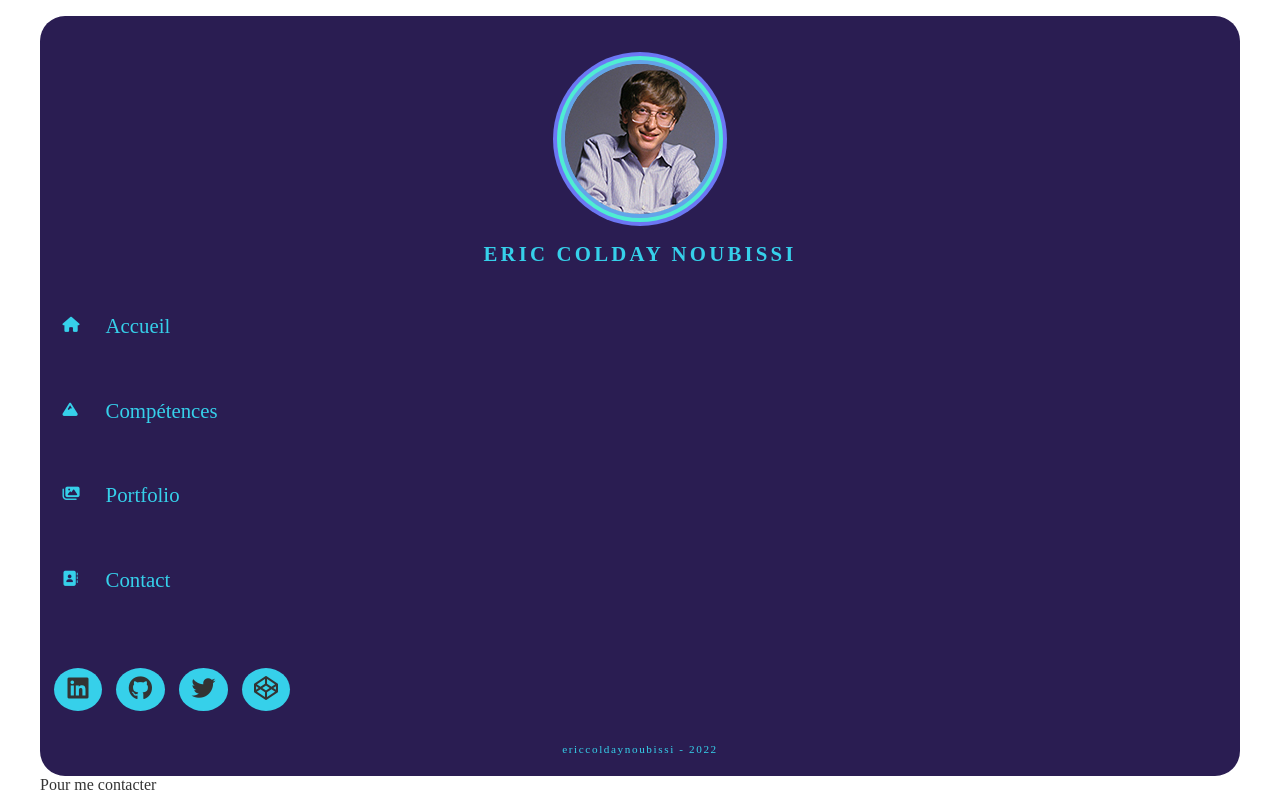
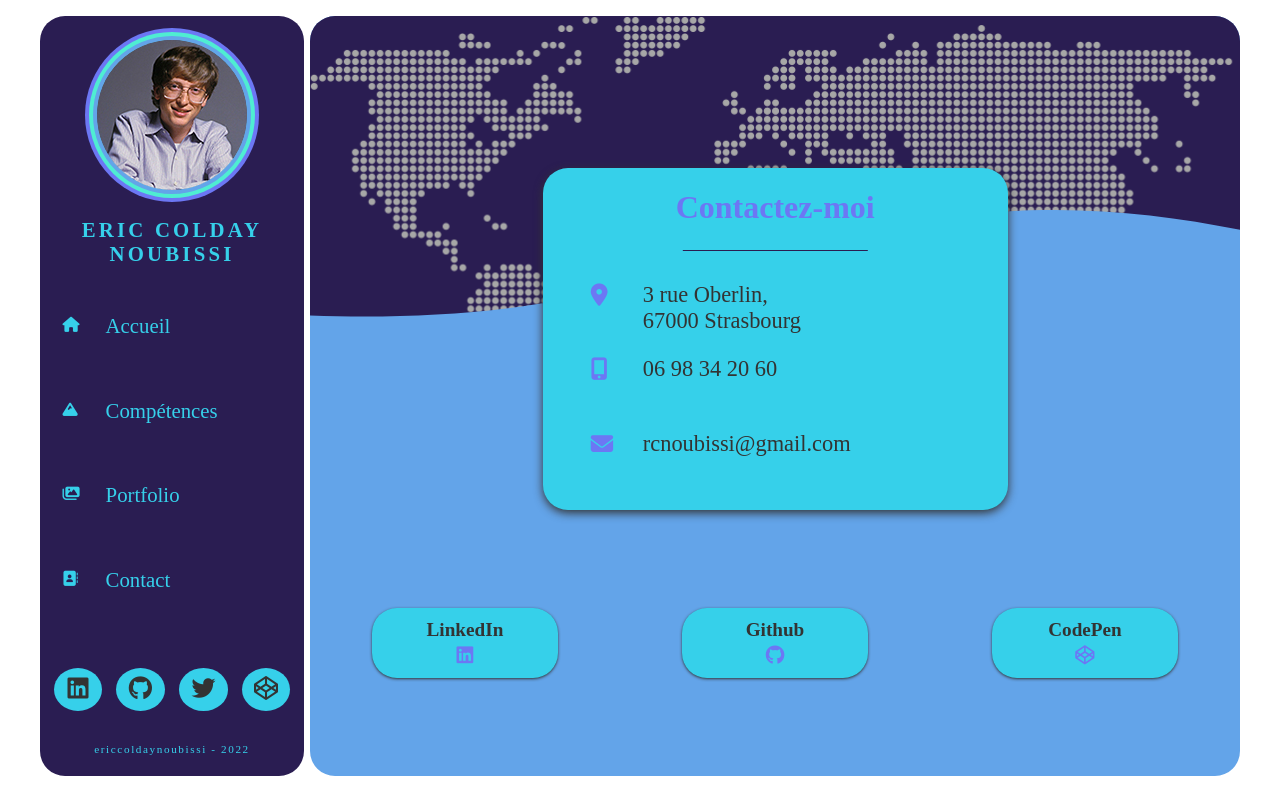
Before and after one commit to eric-colday/ericcoldaynoubissi-cv, a React (Create React App) app: page /contact in a window 1280 px wide. Built offline with nearby package versions, Linux system fonts and the light colour scheme; a web font is replaced by a local one.

Commit message:
Correction OthersSkills.js

```diff
--- a/package.json
+++ b/package.json
@@ -8,6 +8,7 @@
     "@testing-library/user-event": "^13.5.0",
     "node-sass": "^7.0.1",
     "react": "^17.0.2",
+    "react-copy-to-clipboard": "^5.0.4",
     "react-dom": "^17.0.2",
     "react-router-dom": "^6.2.1",
     "react-scripts": "5.0.0",
--- a/src/pages/Contact.js
+++ b/src/pages/Contact.js
@@ -1,11 +1,63 @@
 import React from 'react';
 import Navigation from '../components/Navigation';
+import { CopyToClipboard } from 'react-copy-to-clipboard';
 
 const Contact = () => {
     return (
-        <div>
+        <div className="contact">
             <Navigation/>
-            Pour me contacter
+            <div className="contactContent">
+                <div className="header"></div>
+                <div className="contactBox">
+                    <h1>Contactez-moi</h1>
+                    <ul>
+                        <li>
+                            <i className="fas fa-map-marker-alt"></i>
+                            <span>3 rue Oberlin, <br />
+                                  67000 Strasbourg</span>
+                        </li>
+                        <li>
+                            <i className="fas fa-mobile-alt"></i>
+                            <CopyToClipboard text="0698342060">
+                                <span
+                                    className="clickInput"
+                                    onClick={() => {alert ('Téléphone copié!');}}>
+                                        06 98 34 20 60
+                                </span>
+                            </CopyToClipboard>
+                        </li>
+                        <li>
+                            <i className="fas fa-envelope"></i>
+                            <CopyToClipboard text="rcnoubissi@gmail.com">
+                                <span
+                                    className="clickInput"
+                                    onClick={() => {alert ('E-mail copié!');}}>
+                                        rcnoubissi@gmail.com
+                                </span>
+                            </CopyToClipboard>
+                        </li>
+                    </ul>
+                </div>
+                <div className="socialNetwork">
+                    <ul>
+                        <a href="https://www.linkedin.com/in/ecnoubissi/"
+                            target="_blank" rel="noopener noreferrer">
+                            <h4>LinkedIn</h4>
+                            <i className="fab fa-linkedin"></i>
+                        </a>
+                        <a href="https://github.com/eric-colday"
+                            target="_blank" rel="noopener noreferrer">
+                            <h4>Github</h4>
+                            <i className="fab fa-github"></i>
+                        </a>
+                        <a href="https://codepen.io/eric-colday-noubissi"
+                            target="_blank" rel="noopener noreferrer">
+                            <h4>CodePen</h4>
+                            <i className="fab fa-codepen"></i>
+                        </a>
+                    </ul>
+                </div>
+            </div>
         </div>
     );
 };
--- a/src/styles/pages/_contact.scss
+++ b/src/styles/pages/_contact.scss
@@ -0,0 +1,170 @@
+.contactContent {
+    background: $color-3;
+    border-radius: $borderRadius;
+    width: 100%;
+    overflow: hidden;
+    display: grid;
+    grid-template-columns: 1fr;
+    grid-template-rows: 20% 45% 35%;
+    grid-template-areas:
+      "1"
+      "2"
+      "3";
+
+    .header {
+      grid-area: 1;
+      width: 100%;
+      position: relative;
+      background: $color-1;
+      height: 340px;
+
+      &:before {
+        content: '';
+        width: 100%;
+        height: 100%;
+        position: absolute;
+        background: url(../../media/map.jpg) no-repeat center top/cover;
+        filter: grayscale(100%);
+      }
+      &:after {
+        content: '';
+        width: 100%;
+        height: 100%;
+        position: absolute;
+        top: 30px;
+        background: url(../../media/shape.svg) no-repeat center /cover;
+
+      }
+    }
+    .contactBox {
+      grid-area: 2;
+      background: $color-5;
+      margin: 0 auto;
+      padding: 1rem 3rem;
+      z-index: 2;
+      border-radius: $borderRadius;
+      box-shadow: 0 3px 10px #333;
+      width: 50%;
+      min-width: 440px;
+      min-height: 200px;
+
+      h1 {
+        text-align: center;
+        margin-top: 0.3rem;
+        position: relative;
+        color: $color-2;
+
+        &:after {
+          content: '';
+          height: 1px;
+          width: 50%;
+          background: $color-1;
+          position: absolute;
+          bottom: -25px;
+          left: 50%;
+          transform: translateX(-50%);
+        }
+      }
+      ul {
+        height: 72%;
+        width: inherit;
+        display: grid;
+        margin-top: 3.5rem;
+
+        li {
+          position: relative;
+        }
+
+        i {
+          font-size: 1.4rem;
+          position: absolute;
+          transform: translateY(2px);
+          color: $color-2;
+        }
+        span {
+          font-size: 1.4rem;
+          position: absolute;
+          transform: translateX(52px);
+          background: transparent;
+          border: none;
+          outline: none;
+          width: 350px;
+          transition: .2s ease;
+        }
+        .clickInput:hover {
+          transform: translateX(56px);
+          cursor: pointer;
+        }
+      }
+    }
+    .socialNetwork {
+      grid-area: 3;
+      @include verticalCenter;
+
+      ul {
+        display: flex;
+        text-align: center;
+        width: 100%;
+        justify-content: space-around;
+
+        a {
+          width: 20%;
+          font-size: 1.2rem;
+          background: $color-5;
+          border-radius: $borderRadius;
+          display: inline-block;
+          padding: 0.7rem 0;
+          box-shadow: $shadow;
+          transform: scaleY(0);
+          transform-origin: center;
+          transition: .2s ease;
+          transition: scale .1s;
+
+          &:hover {
+            background: $color-4;
+          }
+
+          i {
+            color: $color-2;
+            margin-top: .3rem;
+          }
+        }
+        //ANIMATION
+        @mixin networkAnim($timeout) {
+          animation: pop 1s forwards;
+          animation-delay: $timeout;
+
+        }
+        @keyframes pop {
+          to {
+            transform: scaleY(1);
+          }
+        }
+        a:nth-child(1) {
+          @include networkAnim(.4s);
+        }
+        a:nth-child(2) {
+          @include networkAnim(.8s);
+        }
+        a:nth-child(3) {
+          @include networkAnim(1.2s);
+        }
+        a:nth-child(4) {
+          @include networkAnim(1.6s);
+        }
+      }
+    }
+  }
+  @media screen and (max-width: 500px){
+    .contactContent {
+      .contactBox {
+        min-width: 100% !important;
+      }
+      span {
+        font-size: .9rem !important;
+      }
+      h4 {
+        font-size: .9rem;
+      }
+    }
+}
--- a/src/styles/pages/_knowledges.scss
+++ b/src/styles/pages/_knowledges.scss
@@ -191,7 +191,7 @@
       p {
         font-size: .8rem;
       }
-      .otherSkills, .hobbies {
+      .othersSkills, .hobbies {
         font-size: .8rem;
       }
     }
@@ -220,7 +220,7 @@
         grid-area: 2 !important;
         margin-left: 0 !important;
       }
-      .otherSkills {
+      .othersSkills {
         grid-area: 3 !important;
         margin-right: 0 !important;
       }
```
Also changed, not shown: 1 other file (tests, documents, lock files or other folders).
